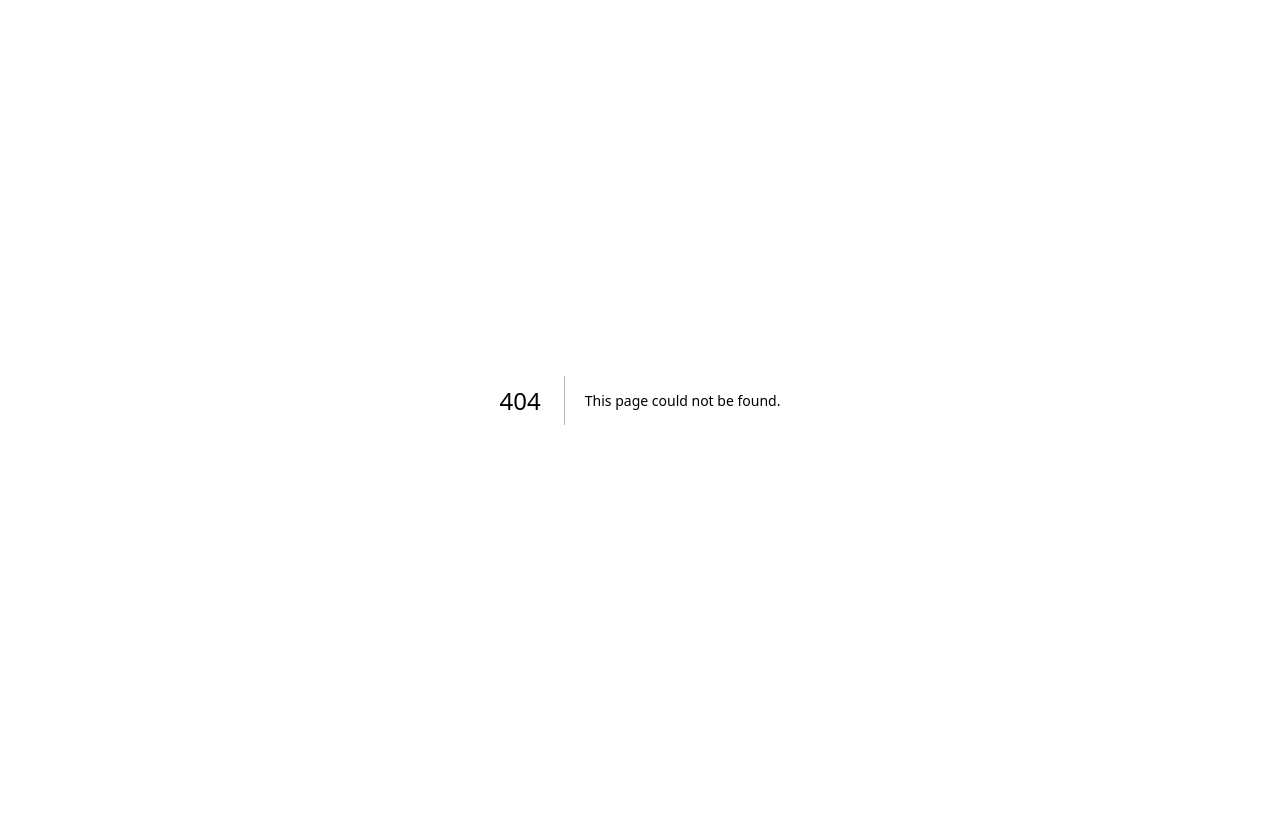
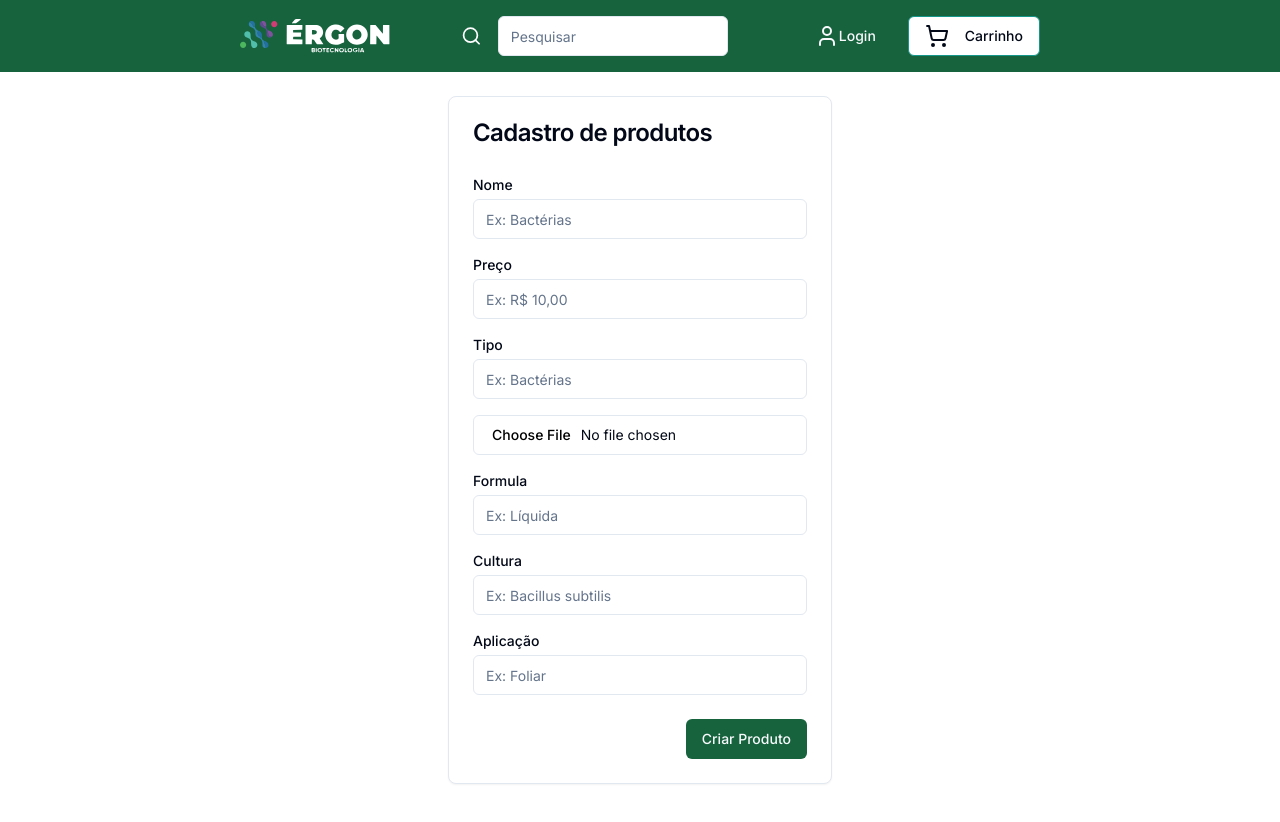
Before and after one commit to unbigou/ergon, a Next.js app in the folder frontend/: page /admin in a window 1280 px wide. Before the commit this address had no page. Shown: the top 822 px of the page. Before the commit the page ends 800 px from the top, so only its background shows below. Built offline with nearby package versions, Linux system fonts and the light colour scheme.

Commit message:
feat: loginRoute

```diff
--- /dev/null
+++ b/frontend/src/app/(mainSection)/admin/page.tsx
@@ -0,0 +1,144 @@
+"use client";
+
+import { Button } from "@/components/ui/button";
+import {
+  Card,
+  CardContent,
+  CardDescription,
+  CardFooter,
+  CardHeader,
+  CardTitle,
+} from "@/components/ui/card";
+import { Input } from "@/components/ui/input";
+import { Label } from "@/components/ui/label";
+import { useState } from "react";
+import { ProductReq } from "@/utils/types";
+
+export default function AdminPage() {
+  const [data, setData] = useState<ProductReq>({} as ProductReq);
+
+  const handleImageChange = (e: any) => {
+    const file = e.target.files[0];
+    // if (file && file.type.startsWith("image/")) {
+    //   setSelectedImage(URL.createObjectURL(e.target.files[0]));
+    // } else {
+    //   alert("Por favor, selecione um arquivo de imagem válido.");
+    // }
+  };
+
+  const handleSubmit = async () => {
+    console.log();
+    const res = {
+      ...data,
+      photo: "any",
+    };
+    await fetch("http://localhost:3333/product", {
+      method: "POST",
+      headers: {
+        "x-api-key": "YOUR_API_KEY",
+      },
+      body: JSON.stringify(res),
+    });
+  };
+
+  return (
+    <main className="flex w-full flex-col items-center justify-between px-60 py-24">
+      <Card className="w-96">
+        <CardHeader>
+          <CardTitle>Cadastro de produtos</CardTitle>
+          <CardDescription></CardDescription>
+        </CardHeader>
+        <CardContent className="flex flex-col gap-4">
+          <div className="flex flex-col">
+            <Label htmlFor="nomeprod" className="text-sm pb-1">
+              Nome
+            </Label>
+            <Input
+              type="text"
+              id="nomeprod"
+              placeholder="Ex: Bactérias"
+              onChange={(e) => setData({ ...data, name: e.target.value })}
+              value={data.name}
+            />
+          </div>
+          <div className="flex flex-col">
+            <Label htmlFor="precoprod" className="text-sm pb-1">
+              Preço
+            </Label>
+            <Input
+              type="text"
+              id="precoprod"
+              placeholder="Ex: R$ 10,00"
+              onChange={(e) => setData({ ...data, price: e.target.value })}
+              value={data.price}
+            />
+          </div>
+          <div className="flex flex-col">
+            <Label htmlFor="tipoprod" className="text-sm pb-1">
+              Tipo
+            </Label>
+            <Input
+              type="text"
+              id="tipoprod"
+              placeholder="Ex: Bactérias"
+              onChange={(e) => setData({ ...data, type: e.target.value })}
+              value={data.type}
+            />
+          </div>
+          <div>
+            <Input type="file" accept="image/*" />
+            {/* {selectedImage && (
+                <img src={selectedImage} alt="Imagem selecionada" />
+              )} */}
+          </div>
+          <div className="flex flex-col">
+            <Label htmlFor="formprod" className="text-sm pb-1">
+              Formula
+            </Label>
+            <Input
+              type="text"
+              id="formprod"
+              placeholder="Ex: Líquida"
+              onChange={(e) =>
+                setData({ ...data, formulation: e.target.value })
+              }
+              value={data.formulation}
+            />
+          </div>
+          <div className="flex flex-col">
+            <Label htmlFor="cultuprod" className="text-sm pb-1">
+              Cultura
+            </Label>
+            <Input
+              type="text"
+              id="cultuprod"
+              placeholder="Ex: Bacillus subtilis"
+              onChange={(e) => setData({ ...data, cultures: e.target.value })}
+              value={data.cultures}
+            />
+          </div>
+          <div className="flex flex-col">
+            <Label htmlFor="appprod" className="text-sm pb-1">
+              Aplicação
+            </Label>
+            <Input
+              type="text"
+              id="appprod"
+              placeholder="Ex: Foliar"
+              onChange={(e) => setData({ ...data, aplication: e.target.value })}
+              value={data.aplication}
+            />
+          </div>
+        </CardContent>
+        <CardFooter className="justify-end">
+          <Button
+            onClick={handleSubmit}
+            className="bg-darkGreen hover:bg-green-900"
+          >
+            Criar Produto
+          </Button>
+        </CardFooter>
+      </Card>
+    </main>
+  );
+}
--- /dev/null
+++ b/frontend/src/app/(mainSection)/dashboard/page.tsx
@@ -0,0 +1,58 @@
+"use client";
+
+import FilteredProducts from "@/components/mainPage/FilteredProducts";
+import MainSection from "@/components/mainPage/MainSection";
+import useProducts from "@/context/useProducts";
+import { useEffect } from "react";
+
+export default function Home({
+  searchParams,
+}: {
+  searchParams: { [key: string]: string | string[] | undefined };
+}) {
+  const { filteredProducts, setFilteredProducts, products, setProducts } =
+    useProducts();
+
+  useEffect(() => {
+    const fetchProducts = async () => {
+      const res = await fetch("http://localhost:3333/product", {
+        method: "GET",
+        headers: {
+          "x-api-key": "YOUR_API_KEY",
+        },
+      });
+      const data = await res.json();
+      setProducts(data);
+      console.log(data);
+    };
+    fetchProducts();
+  }, []);
+
+  useEffect(() => {
+    searchParams.search
+      ? setFilteredProducts(
+          searchParams.search === ""
+            ? false
+            : products.filter((product) =>
+                product.name
+                  .normalize("NFD")
+                  .replace(/[\u0300-\u036f]/g, "")
+                  .toLowerCase()
+                  .includes(
+                    searchParams
+                      .search!.toString()
+                      .normalize("NFD")
+                      .replace(/[\u0300-\u036f]/g, "")
+                      .toLowerCase()
+                  )
+              )
+        )
+      : setFilteredProducts(false);
+  }, [products, searchParams.search, setFilteredProducts]);
+
+  return (
+    <main className="flex min-h-screen w-full flex-col items-center justify-between px-60 py-24">
+      {!filteredProducts === false ? <FilteredProducts /> : <MainSection />}
+    </main>
+  );
+}
--- /dev/null
+++ b/frontend/src/app/(mainSection)/info/[...product]/page.tsx
@@ -0,0 +1,65 @@
+"use client";
+
+import { Button } from "@/components/ui/button";
+import { ProductRes } from "@/utils/types";
+import Image from "next/image";
+import { useEffect, useState } from "react";
+
+// const product = {
+//   id: "95",
+//   name: "Bactérias",
+//   price: "R$ 10,00",
+//   type: "Bactérias",
+//   photo: "/mambore.png",
+//   formulation: "Líquida",
+//   cultures: "Bacillus subtilis",
+//   aplication: "Foliar",
+// };
+
+export default function InfoPage({
+  params,
+}: {
+  params: { product: string[] };
+}) {
+  const [product, setProduct] = useState<ProductRes | null>(null);
+
+  useEffect(() => {
+    const fetchProduct = async () => {
+      fetch(`http://localhost:3333/product/${params.product[0]}`, {
+        method: "GET",
+        headers: {
+          "x-api-key": "YOUR_API_KEY",
+        },
+      })
+        .then((res) => res.json())
+        .then((data) => setProduct(data));
+    };
+    fetchProduct();
+  }, []);
+
+  return (
+    <main className="flex min-h-screen w-full flex-col items-center justify-between px-60 py-24">
+      <div className="flex flex-row mt-20">
+        <Image src={`/mambore.png`} alt="logo" width={300} height={300} />
+        <div className="flex flex-col ml-24">
+          <h1 className="semi-bold text-2xl">{product?.name}</h1>
+          <div className="mt-20 flex flex-row items-center gap-2">
+            <p className="text-lg">
+              {Intl.NumberFormat("pt-BR", {
+                style: "currency",
+                currency: "BRL",
+              }).format(parseFloat(product?.price || "0"))}
+            </p>
+            <p className="text-sm"> à vista</p>
+          </div>
+          <p className="text-sm">{product?.formulation}</p>
+          <p className="text-sm">{product?.cultures}</p>
+          <p className="text-sm">{product?.aplication}</p>
+          <Button className="bg-darkGreen hover:bg-green-900 mt-14">
+            Falar com o vendedor
+          </Button>
+        </div>
+      </div>
+    </main>
+  );
+}
--- /dev/null
+++ b/frontend/src/app/(mainSection)/layout.tsx
@@ -0,0 +1,14 @@
+import Header from "@/components/mainPage/Header";
+
+export default function MainLayout({
+  children,
+}: {
+  children: React.ReactNode;
+}) {
+  return (
+    <section lang="en">
+      <Header />
+      {children}
+    </section>
+  );
+}
```
